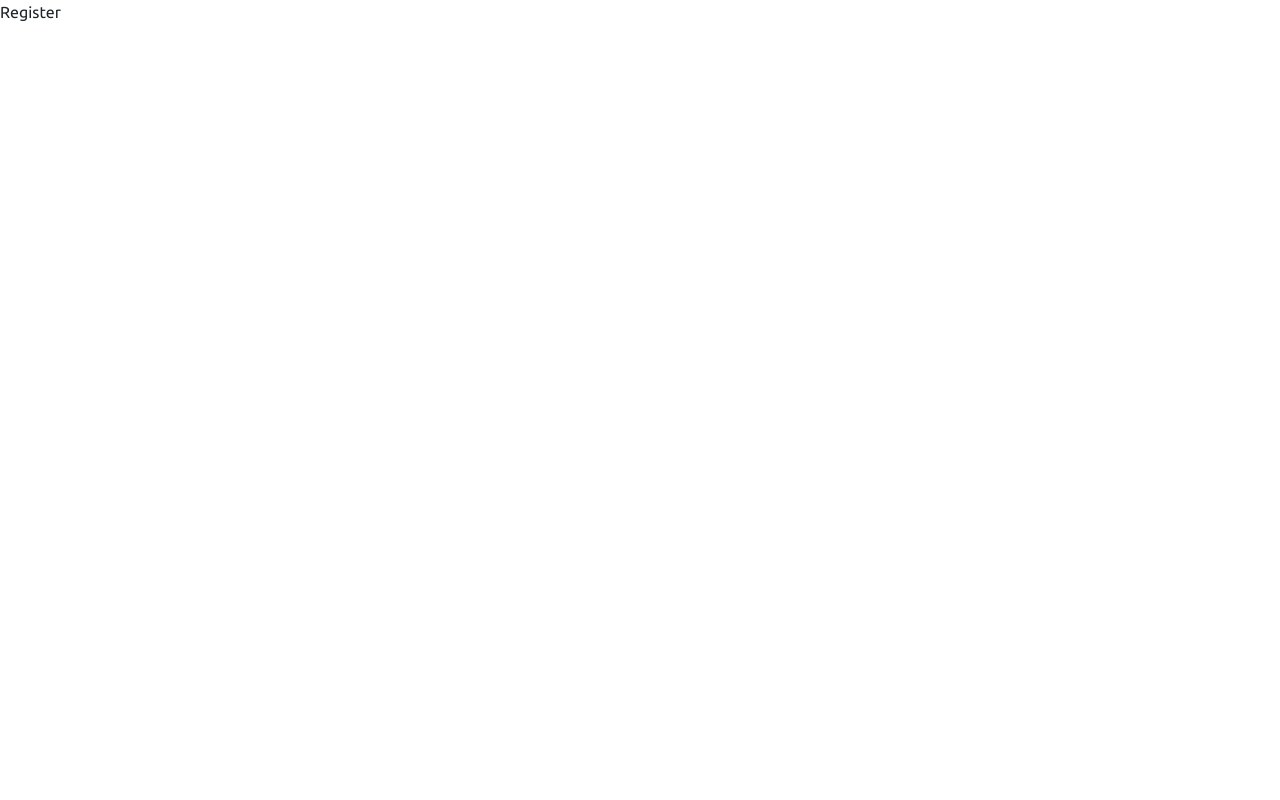
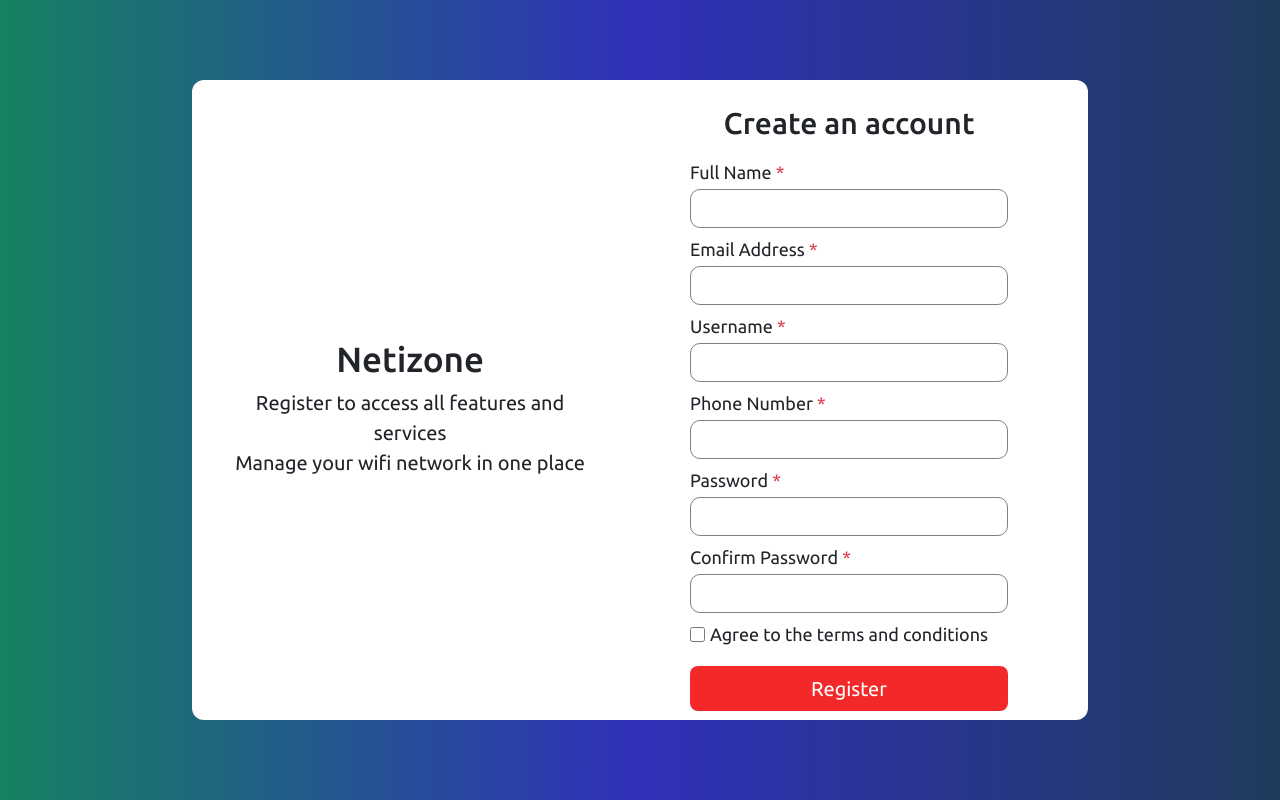
Before and after one commit to fidel208/Netizone, a React (Vite) app in the folder Frontend/: page /register in a window 1280 px wide. Built offline with nearby package versions, Linux system fonts and the light colour scheme; a web font is replaced by a local one.

Commit message:
registration-form

```diff
--- a/Frontend/src/pages/login/Login.jsx
+++ b/Frontend/src/pages/login/Login.jsx
@@ -18,6 +18,7 @@ function Login() {
                   name="login-name"
                   id="login-name"
                   placeholder="Enter your username"
+                  required
                 />
               </span>
             </div>
@@ -30,6 +31,7 @@ function Login() {
                   name="login-pass"
                   id="login-pass"
                   placeholder="Enter your password"
+                  required
                 />
               </span>
             </div>
--- a/Frontend/src/pages/login/login.css
+++ b/Frontend/src/pages/login/login.css
@@ -1,5 +1,10 @@
 .login {
-  background-color: rgb(194, 228, 252);
+  background: linear-gradient(
+    to right,
+    rgb(22, 129, 97),
+    rgb(48, 48, 185),
+    rgb(32, 59, 92)
+  );
   height: 100dvh;
   width: 100%;
   display: flex;
--- a/Frontend/src/pages/register/Register.jsx
+++ b/Frontend/src/pages/register/Register.jsx
@@ -1,7 +1,160 @@
 import React from "react";
+import { useState } from "react";
+import "./register.css";
 
 function Register() {
-  return <div>Register</div>;
+  const [password, setPassword] = useState("");
+  const [confirmPassword, setConfirmPassword] = useState("");
+  const [isDirty, setIsDirty] = useState(false);
+
+  const isPasswordValid = /^[A-Za-z0-9]{8,}$/.test(password);
+  const doPasswordsMatch = password === confirmPassword;
+
+  const [showToast, setShowToast] = useState(false);
+
+  const handleRegisterSubmit = (e) => {
+    e.preventDefault();
+
+    setShowToast(true);
+
+    setTimeout(() => {
+      setShowToast(false);
+      window.location.reload();
+    }, 3000);
+  };
+
+  return (
+    <div className="register">
+      <div className="registration-box">
+        <div className="registration-words">
+          <h1>Netizone</h1>
+          <div className="reg-words">
+            <p>Register to access all features and services</p>
+            <p>Manage your wifi network in one place</p>
+          </div>
+        </div>
+        <div className="registration-form">
+          <h2>Create an account</h2>
+          <form onSubmit={handleRegisterSubmit}>
+            <div className="reg-row">
+              <label htmlFor="register-name">
+                Full Name <span aria-label="required">*</span>
+              </label>
+              <input
+                type="text"
+                name="register-name"
+                id="register-name"
+                required
+              />
+            </div>
+            <div className="reg-row">
+              <label htmlFor="register-email">
+                Email Address <span aria-label="required">*</span>
+              </label>
+              <input
+                type="email"
+                name="register-email"
+                id="register-email"
+                required
+              />
+            </div>
+            <div className="reg-row">
+              <label htmlFor="register-username">
+                Username <span aria-label="required">*</span>
+              </label>
+              <input
+                type="text"
+                name="register-username"
+                id="register-username"
+                required
+              />
+            </div>
+            <div className="reg-row">
+              <label htmlFor="register-number">
+                Phone Number <span aria-label="required">*</span>
+              </label>
+              <input
+                type="tel"
+                name="register-number"
+                id="register-number"
+                required
+              />
+            </div>
+            <div className="reg-row">
+              <label htmlFor="register-password">
+                Password <span aria-label="required">*</span>
+              </label>
+              <input
+                type="password"
+                name="register-password"
+                id="register-password"
+                required
+                onChange={(e) => {
+                  setPassword(e.target.value);
+                  setIsDirty(true);
+                }}
+              />
+            </div>
+            <div className="reg-row">
+              <label htmlFor="confirm-password">
+                Confirm Password <span aria-label="required">*</span>
+              </label>
+              <input
+                type="password"
+                name="confirm-password"
+                id="confirm-password"
+                required
+                onChange={(e) => {
+                  setConfirmPassword(e.target.value);
+                  setIsDirty(true);
+                }}
+              />
+            </div>
+            {isDirty && (
+              <>
+                {!isPasswordValid && (
+                  <p id="valid-pass" style={{ color: "#dc3545" }}>
+                    Password must be at least 8 characters long and containing
+                    letters and numbers
+                  </p>
+                )}
+
+                {isPasswordValid && !doPasswordsMatch && (
+                  <p id="valid-pass" style={{ color: "#dc3545" }}>
+                    Passwords do not match.
+                  </p>
+                )}
+
+                {isPasswordValid && doPasswordsMatch && (
+                  <p id="valid-pass" style={{ color: "rgb(8, 172, 123)" }}>
+                    Password criteria met successfully
+                  </p>
+                )}
+              </>
+            )}
+            <div className="agree-box">
+              <input type="checkbox" name="agree" id="agree" required />
+              <label htmlFor="agree">Agree to the terms and conditions</label>
+            </div>
+            <button data-bs-dismiss="toast" aria-label="Close">
+              Register
+            </button>
+          </form>
+          {showToast && (
+            <div className="custom-toast animate-slide-in">
+              <div className="toast-content">
+                <i className="fa-solid fa-circle-check toast-icon"></i>
+                <span>
+                  Your registration has been received successfully. We'll keep
+                  in touch on the next steps
+                </span>
+              </div>
+            </div>
+          )}
+        </div>
+      </div>
+    </div>
+  );
 }
 
 export default Register;
--- a/Frontend/src/pages/register/register.css
+++ b/Frontend/src/pages/register/register.css
@@ -0,0 +1,133 @@
+.register {
+  background: linear-gradient(
+    to right,
+    rgb(22, 129, 97),
+    rgb(48, 48, 185),
+    rgb(32, 59, 92)
+  );
+  height: 100dvh;
+  width: 100%;
+  display: flex;
+  justify-content: center;
+  align-items: center;
+}
+.registration-box {
+  width: 70%;
+  height: 80%;
+  background-color: white;
+  border-radius: 12px;
+  display: grid;
+  grid-template-columns: 45% 50%;
+  justify-content: space-between;
+  padding: 10px 30px;
+}
+.registration-words {
+  display: flex;
+  flex-direction: column;
+  justify-content: center;
+  align-items: center;
+  padding: 15px 0;
+}
+.registration-words h1 {
+  font-size: 35px;
+}
+.registration-words p {
+  font-size: 20px;
+  margin: 0;
+  text-align: center;
+}
+.registration-form {
+  padding: 15px 50px;
+  display: flex;
+  flex-direction: column;
+  gap: 10px;
+}
+.registration-form h2 {
+  font-size: 30px;
+  text-align: center;
+}
+.registration-form form {
+  display: flex;
+  flex-direction: column;
+  gap: 8px;
+}
+.reg-row {
+  display: flex;
+  flex-direction: column;
+  gap: 3px;
+}
+.registration-form label {
+  font-size: 18px;
+}
+.registration-form label > span {
+  color: #dc3545;
+}
+.registration-form input {
+  padding: 5px 8px;
+  border: solid 1px gray;
+  outline: none;
+  font-size: 18px;
+  border-radius: 10px;
+}
+.registration-form input:focus {
+  border: solid 1px green;
+}
+#valid-pass {
+  margin: 0;
+  font-size: 15px;
+}
+.agree-box {
+  display: flex;
+  gap: 5px;
+}
+.agree-box input {
+  width: 15px;
+}
+.registration-form button {
+  border: none;
+  outline: none;
+  background-color: rgb(243, 40, 40);
+  color: white;
+  height: 45px;
+  border-radius: 8px;
+  font-size: 20px;
+  margin-top: 10px;
+}
+.registration-form button:hover {
+  background-color: rgb(146, 28, 28);
+}
+.custom-toast {
+  position: fixed;
+  bottom: 24px;
+  right: 24px;
+  background-color: rgb(238, 245, 250);
+  padding: 16px 24px;
+  border-radius: 8px;
+  box-shadow: 0 10px 25px rgba(0, 0, 0, 0.6);
+  z-index: 2000;
+}
+.toast-content {
+  display: flex;
+  justify-content: center;
+  gap: 12px;
+  color: black;
+  font-size: 14px;
+  font-weight: 500;
+  max-width: 300px;
+}
+.toast-icon {
+  color: rgb(8, 172, 123);
+  font-size: 18px;
+}
+.animate-slide-in {
+  animation: slideInTransform 0.25s cubic-bezier(0.16, 1, 0.3, 1) forwards;
+}
+
+@keyframes slideInTransform {
+  from {
+    transform: translateX(120%);
+  }
+  to {
+    transform: translateX(0);
+  }
+}
```
